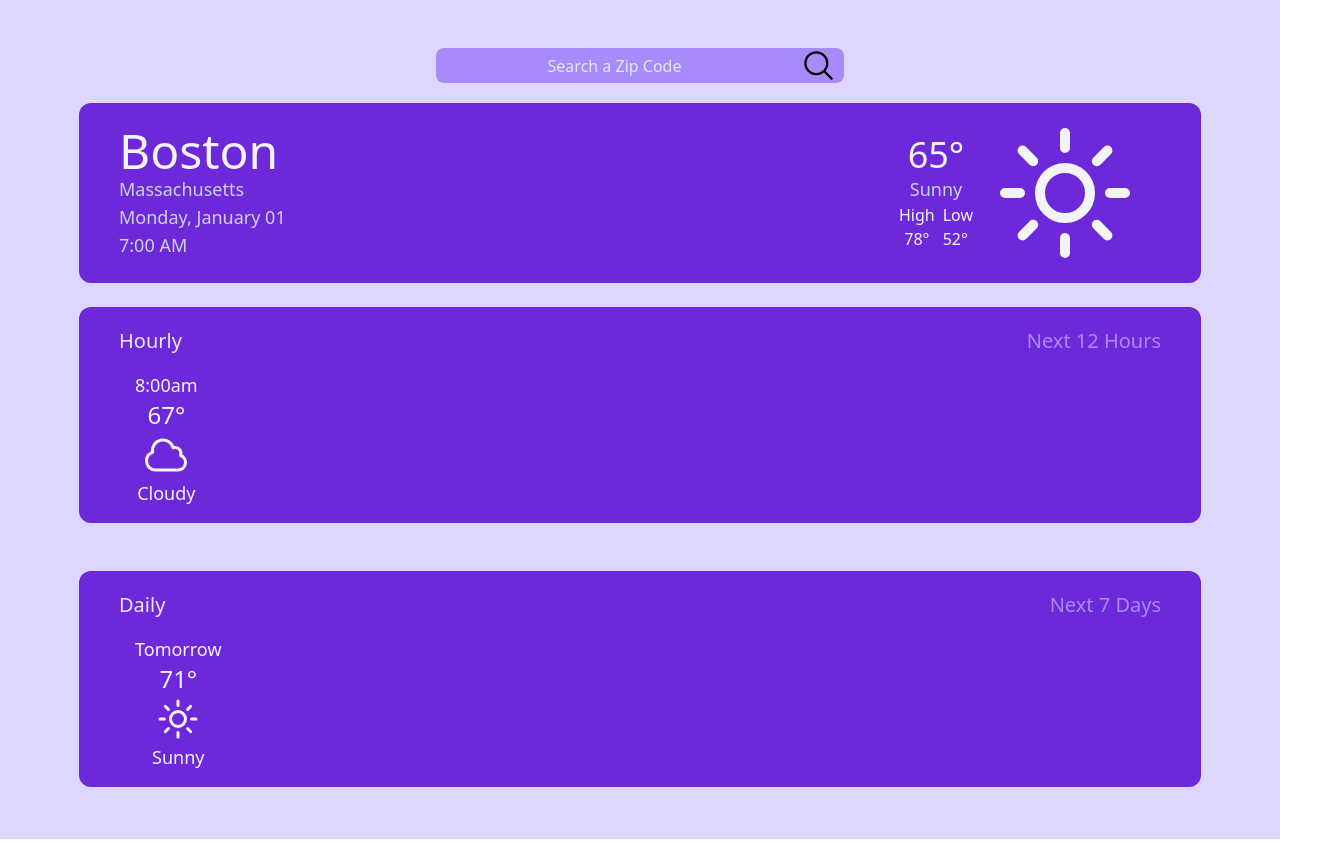
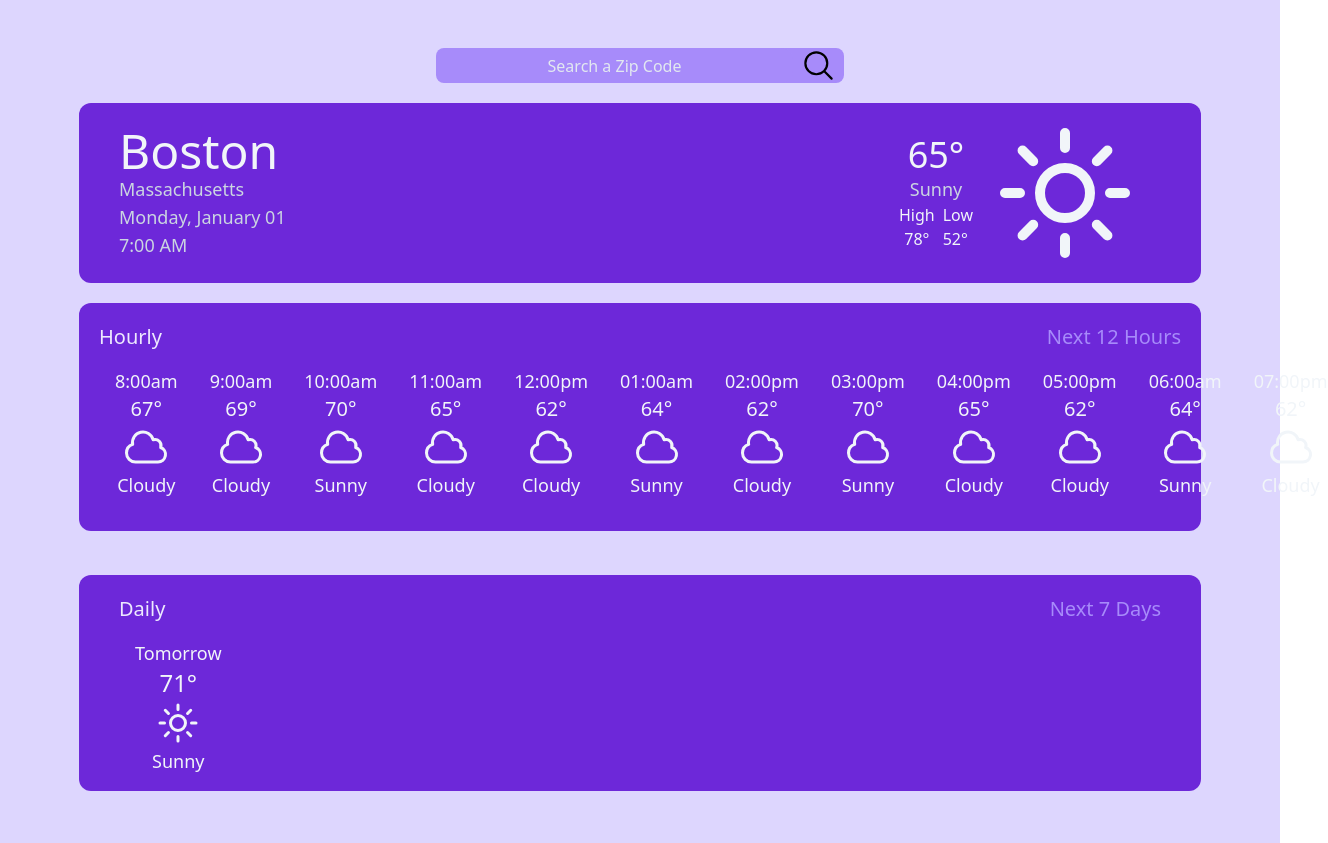
Before and after one commit to alexcw08/WeatherApp, a React (Vite) app: page / in a window 1280 px wide. Shown: the whole page, 1328 px wide, since content can reach past the window. Built offline with nearby package versions, Linux system fonts and the light colour scheme.

Commit message:
Create temporary data array to hold hourly info. Render component for each hour inside of array.

```diff
--- a/src/components/cityCard.tsx
+++ b/src/components/cityCard.tsx
@@ -3,6 +3,7 @@ function cityCard() {
     <div className="flex px-10 w-11/12 bg-violet-700 text-slate-100 rounded-xl justify-between">
       <div className="py-6  flex flex-col justify-evenly ">
         <h1 className="text-5xl">Boston</h1>
+
         <h2 className=" text-lg text-slate-300">Massachusetts</h2>
         <h3 className="text-lg text-slate-300">Monday, January 01 </h3>
         <h3 className="hidden md:block text-lg text-slate-300">7:00 AM</h3>
--- a/src/components/hourContainer.tsx
+++ b/src/components/hourContainer.tsx
@@ -1,8 +1,17 @@
-function hourContainer() {
+type CardProps = {
+  hour: string;
+  temperature: string;
+  description: string;
+};
+function hourContainer({ hour, temperature, description }: CardProps) {
   return (
     <div className="flex flex-row justify-between items-center m-4 md:hourlyContMd">
-      <h3>8:00am</h3>
-      <h4 className="md:text-2xl">67°</h4>
+      {/* <h3>8:00am</h3> */}
+      <h3 className="text-lg">{hour}</h3>
+
+      {/* <h4 className="md:text-2xl">67°</h4> */}
+      <h4 className="md:text-xl">{temperature}°</h4>
+
       <svg
         className="w-8 md:w-12"
         fill="none"
@@ -18,7 +27,8 @@ function hourContainer() {
           d="M2.25 15a4.5 4.5 0 004.5 4.5H18a3.75 3.75 0 001.332-7.257 3 3 0 00-3.758-3.848 5.25 5.25 0 00-10.233 2.33A4.502 4.502 0 002.25 15z"
         />
       </svg>
-      <h4 className="">Cloudy</h4>
+      {/* <h4 className="">Cloudy</h4> */}
+      <h4 className="text-lg">{description}</h4>
     </div>
   );
 }
--- a/src/components/hourlyCard.tsx
+++ b/src/components/hourlyCard.tsx
@@ -1,14 +1,35 @@
 import HourContainer from "./hourContainer";
 
 function hourlyCard() {
+  const data: string[][] = [
+    ["8:00am", "67", "Cloudy"],
+    ["9:00am", "69", "Cloudy"],
+    ["10:00am", "70", "Sunny"],
+    ["11:00am", "65", "Cloudy"],
+    ["12:00pm", "62", "Cloudy"],
+    ["01:00am", "64", "Sunny"],
+    ["02:00pm", "62", "Cloudy"],
+    ["03:00pm", "70", "Sunny"],
+    ["04:00pm", "65", "Cloudy"],
+    ["05:00pm", "62", "Cloudy"],
+    ["06:00am", "64", "Sunny"],
+    ["07:00pm", "62", "Cloudy"],
+  ];
   return (
-    <div className="px-10 w-11/12 bg-violet-700 text-slate-100 rounded-xl justify-between m-6">
+    <div className="px-5 w-11/12 bg-violet-700 text-slate-100 rounded-xl justify-between m-5">
       <div className="flex mt-5 text-xl text-violet-100 justify-between">
         <h1>Hourly</h1>
         <h1 className="text-violet-400">Next 12 Hours</h1>
       </div>
-      <div className="flex flex-col md:flex-row">
-        <HourContainer />
+      <div className="flex flex-col md:flex-row md:mb-4">
+        {data.map((hour) => (
+          <HourContainer
+            hour={hour[0]}
+            temperature={hour[1]}
+            description={hour[2]}
+          />
+        ))}
+        {/* <HourContainer /> */}
       </div>
     </div>
   );
```
Also changed, not shown: src/data/weather.json (added, +59 -0 lines).
